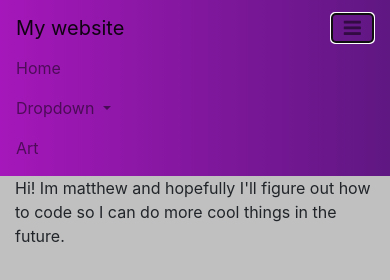
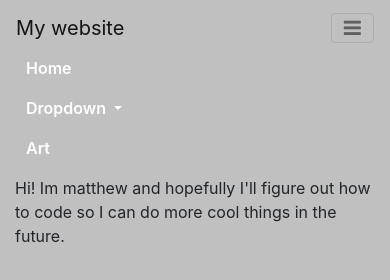
Before and after one commit to MATTHEWADMAN123/my-first-wensite, a plain HTML site: page Index.html in a window 390 px wide. Both pictures are taken after a click on the button "Toggle navigation". Drawn offline with nearby package versions, Linux system fonts and the light colour scheme; files that its build step writes are made by us from their sources.

Commit message:
Update Style.css

```diff
--- a/css/Style.css
+++ b/css/Style.css
@@ -1,7 +1,8 @@
-*
+body
 {
 	margin: 0;
-	pending: 0;
+	padding: 0;
+	background: #222f3e;
 }
 body
 {
@@ -15,5 +16,18 @@ body
 }
 .navbar
 {
-	background-image: linear-gradient(to right, #a517ba,#5f1782);
+	background-image:linear-gradient(to right, rgba(255,255,0,0.5), rgba(0,0,255,0.5))) (#a517ba);
 }
+.navbar-nav li
+{
+	padding: 0 10px;
+}
+.navbar-nav li a
+{
+	color: #fff !important;
+	font-weight: 600;
+}
+.navbar-toggler
+{
+	outline: none !important;
+}
```
